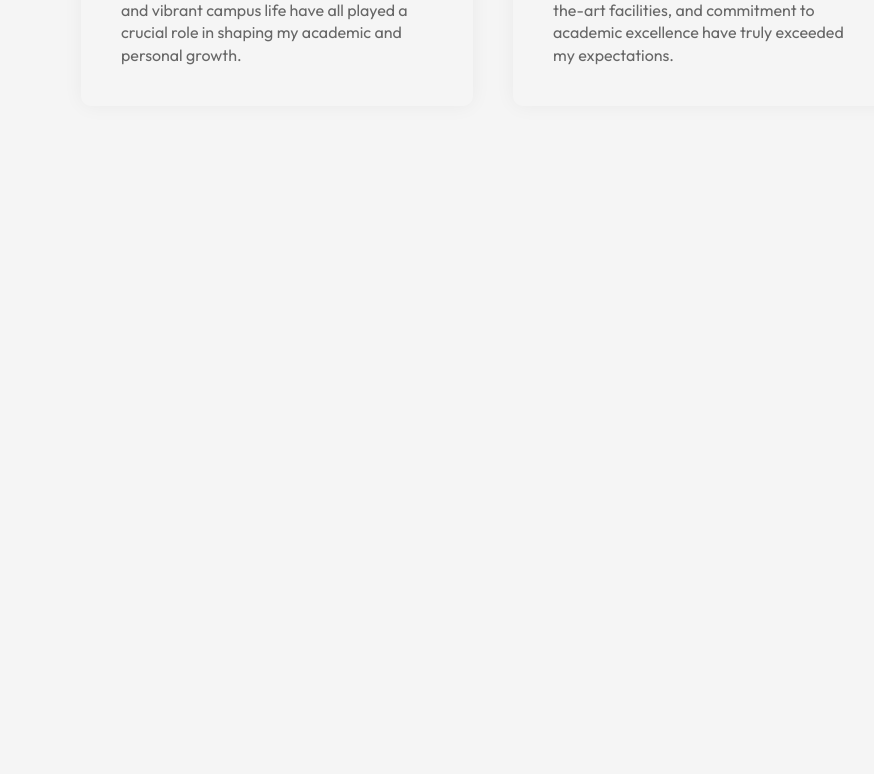
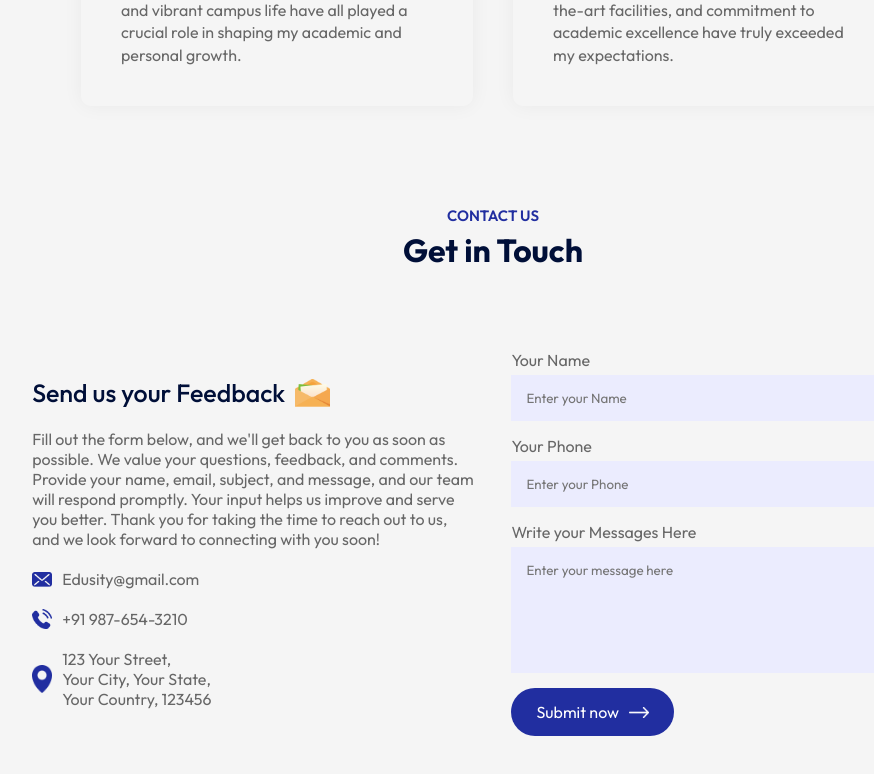
Before and after one commit to Navyapriyalal/Edusity, a React (Vite) app: page / in a window 1280 px wide. Shown: the part 2850-3624 px from the top of the page, without its empty margins (147-1021 px from the left). Before the commit the page ends 3056 px from the top, so only its background shows below. Built offline with nearby package versions, Linux system fonts and the light colour scheme.

Commit message:
'commited'

```diff
--- a/src/App.jsx
+++ b/src/App.jsx
@@ -6,6 +6,7 @@ import Title from './components/Title/Title.jsx'
 import About from './components/About/About.jsx'
 import Campus from './components/Campus/Campus.jsx'
 import Testimonials from './components/Testimonials/Testimonials.jsx'
+import Contact from './components/Contact/Contact.jsx'
 
 const App = () => {
   return (
@@ -20,6 +21,8 @@ const App = () => {
         <Campus />
         <Title subTitle={'TESTIMONIALS'} title={'What students says'}/>
         <Testimonials />
+        <Title subTitle={'CONTACT US'} title={'Get in Touch'}/>
+        <Contact />
       </div>
     </div>
   )
--- /dev/null
+++ b/src/components/Contact/Contact.css
@@ -0,0 +1,60 @@
+.contact{
+    margin: 80px auto;
+    max-width: 90%;
+    display: flex;
+    align-items: center;
+    justify-content: space-between;
+}
+
+.contact-col{
+    flex-basis: 48%;
+    color: #676767;
+
+}
+
+.contact-col h3{
+    color: #000f38;
+    font-weight: 500;
+    font-size: 25px;
+    display: flex;
+    align-items: center;
+    margin-bottom: 20px;
+}
+
+.contact-col h3 img{
+    width: 35px;
+    margin-left: 10px;
+}
+
+.contact-col p{
+    max-width: 450px;
+    list-style: 0.3;
+}
+
+.contact-col ul li{
+    display: flex;
+    align-items: center;
+    margin: 20px 0;
+}
+
+.contact-col ul li img{
+    width: 20px;
+    margin-right: 10px;
+}
+
+.contact-col form input , .contact-col form textarea{
+    display: block;
+    width: 100%;
+    background: #ebecfe;
+    padding: 15px;
+    border: 0;
+    outline: 0;
+    margin-bottom: 15px;
+    margin-top: 5px;
+    resize: none;
+}
+
+.contact-col span{
+    display: block;
+    margin: 20px 0;
+}
--- /dev/null
+++ b/src/components/Contact/Contact.jsx
@@ -0,0 +1,62 @@
+import React from 'react'
+import './Contact.css'
+import msg_icon from '../../assets/msg-icon.png'
+import mail_icon from '../../assets/mail-icon.png'
+import phone_icon from '../../assets/phone-icon.png'
+import location_icon from '../../assets/location-icon.png'
+import white_arrow from '../../assets/white-arrow.png'
+
+const Contact = () => {
+  const [result, setResult] = React.useState("");
+
+  const onSubmit = async (event) => {
+    event.preventDefault();
+    setResult("Sending....");
+    const formData = new FormData(event.target);
+
+    formData.append("access_key", "77c9bf4a-2850-4fc5-8a52-1a6bad43afc1");
+
+    const response = await fetch("https://api.web3forms.com/submit", {
+      method: "POST",
+      body: formData
+    });
+
+    const data = await response.json();
+
+    if (data.success) {
+      setResult("Form Submitted Successfully");
+      event.target.reset();
+    } else {
+      console.log("Error", data);
+      setResult(data.message);
+    }
+  };
+
+  return (
+    <div className='contact'>
+      <div className="contact-col">
+        <h3>Send us your Feedback <img src={msg_icon} alt="" /></h3>
+        <p>Fill out the form below, and we'll get back to you as soon as possible. We value your questions, feedback, and comments. Provide your name, email, subject, and message, and our team will respond promptly. Your input helps us improve and serve you better. Thank you for taking the time to reach out to us, and we look forward to connecting with you soon!</p>
+        <ul>
+            <li><img src={mail_icon} alt="" />Edusity@gmail.com</li>
+            <li><img src={phone_icon} alt="" />+91 987-654-3210</li>
+            <li><img src={location_icon} alt="" />123 Your Street,<br/>Your City, Your State,<br/>Your Country, 123456</li>
+        </ul>
+      </div>
+      <div className="contact-col">
+        <form onSubmit={onSubmit}>
+            <label>Your Name</label>
+            <input type="text" name='name' placeholder='Enter your Name' required/>
+            <label>Your Phone</label>
+            <input type="text" name='phone' placeholder='Enter your Phone' required />
+            <label>Write your Messages Here</label>
+            <textarea name="message" rows='6' placeholder='Enter your message here' required></textarea>
+            <button type='submit' className='btn dark-btn'>Submit now <img src={white_arrow} alt="" /></button>
+        </form>
+        <span>{result}</span>
+      </div>
+    </div>
+  )
+}
+
+export default Contact
```
